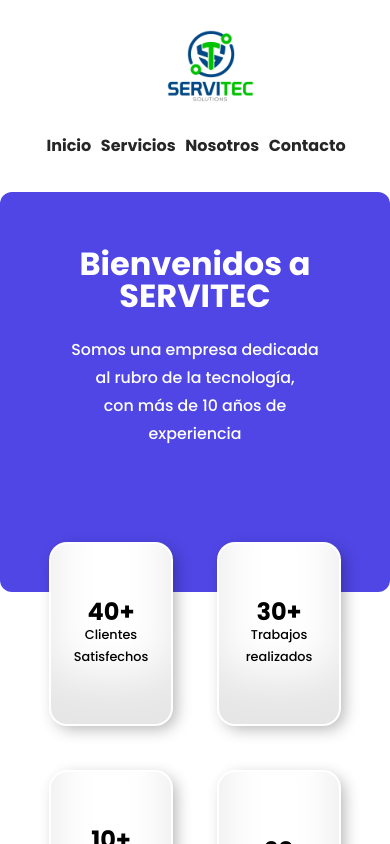
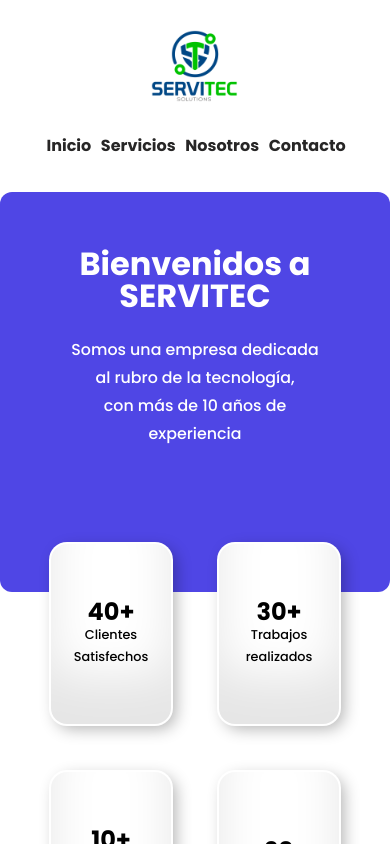
Before and after one commit to albarorent/Proyecto-React, a React (Vite) app: page / in a window 390 px wide. Shown: the top 844 px of the page. Built offline with nearby package versions, Linux system fonts and the light colour scheme.

Commit message:
Mi parte

```diff
--- a/src/index.css
+++ b/src/index.css
@@ -103,11 +103,6 @@
   }
 
 
-  @media (max-width:900px){
-    .nav{
-        width: 100%;
-    }
-  }
 
   @media (max-width:800px){
     .header{
@@ -143,6 +138,9 @@
     }
     .nav__item{
         padding: 0;
+    }
+    .nav__logo{
+        margin-right: 2rem;
     }
   }
 
```
